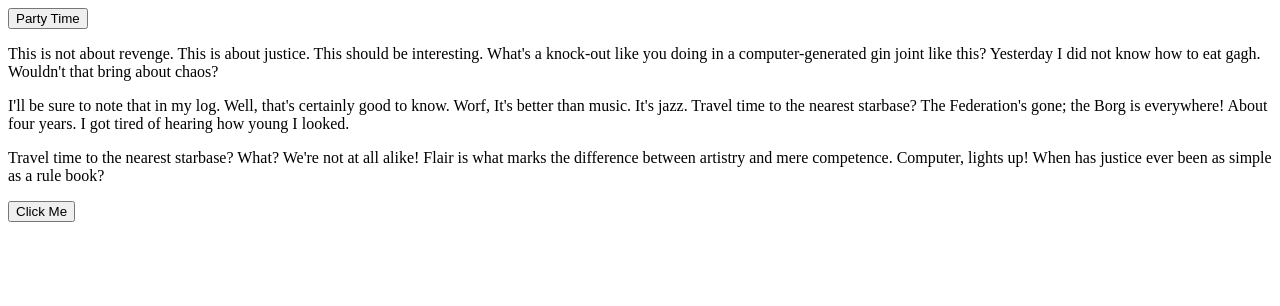
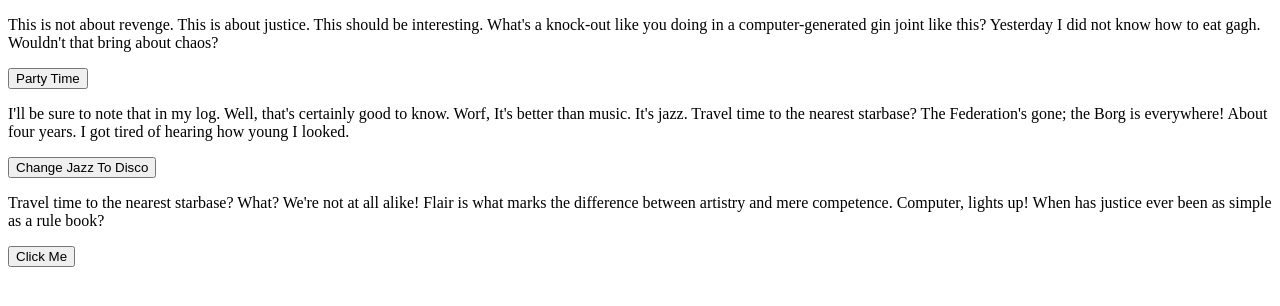
Before and after one commit to Joshua-Garvin01/javascript-events-challenge, a plain HTML site: page index.html in a window 1280 px wide. Drawn offline with Linux system fonts and the light colour scheme.

Commit message:
changing text attempt 1

```diff
--- a/index.html
+++ b/index.html
@@ -8,12 +8,12 @@
     <title>Document</title>
 </head>
 <body>
+
+<p id="PH1">This is not about revenge. This is about justice. This should be interesting. What's a knock-out like you doing in a computer-generated gin joint like this? Yesterday I did not know how to eat gagh. Wouldn't that bring about chaos?</p>
 <button type="button" onclick="changeTextColor()">Party Time</button>
-<p id="PH1">This is not about revenge. This is about justice. This should be interesting. What's a knock-out like you doing in a computer-generated gin joint like this? Yesterday I did not know how to eat gagh. Wouldn't that bring about chaos?</p>
 
-
-<p>I'll be sure to note that in my log. Well, that's certainly good to know. Worf, It's better than music. It's jazz. Travel time to the nearest starbase? The Federation's gone; the Borg is everywhere! About four years. I got tired of hearing how young I looked.</p>
-
+<p id="discoTime">I'll be sure to note that in my log. Well, that's certainly good to know. Worf, It's better than music. It's jazz. Travel time to the nearest starbase? The Federation's gone; the Borg is everywhere! About four years. I got tired of hearing how young I looked.</p>
+<button onclick="changeWords">Change Jazz To Disco</button>
 
 <p>Travel time to the nearest starbase? What? We're not at all alike! Flair is what marks the difference between artistry and mere competence. Computer, lights up! When has justice ever been as simple as a rule book?</p>
 
--- a/script.js
+++ b/script.js
@@ -21,3 +21,14 @@ const handleButtonColorChange = () => {
         button.style.backgroundColor = 'green'
     }
 }
+
+function changeWords() {
+    let mySentence = document.getElementById("discoTime").innerHTML;
+
+    mySentence.replace("jazz", "disco");
+
+    // This replaces multiple words
+    // let newSentence = mySentence.replace(/jazz/g, "disco");
+
+    document.getElementById("discoTime").innerHTML = mySentence;
+}
```
